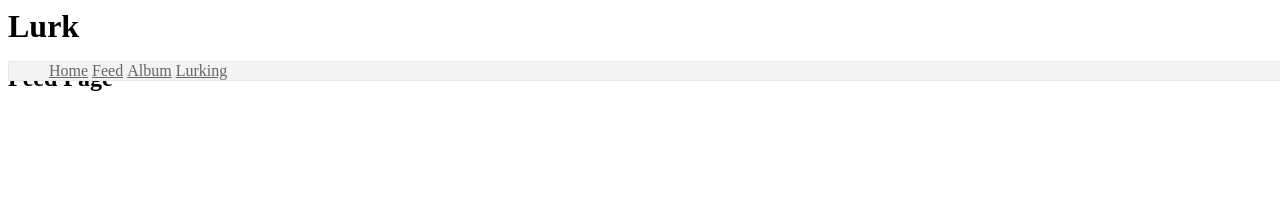
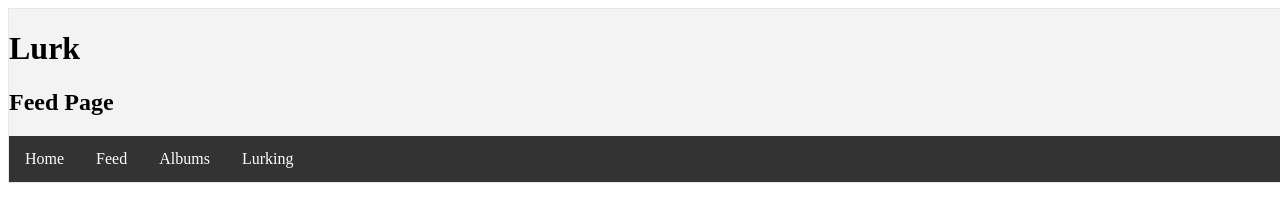
Before and after one commit to Jaiden16/SocialMediaApp, a plain HTML site: page client/pages/html/feed.html in a window 1280 px wide. Drawn offline with nearby package versions, Linux system fonts and the light colour scheme.

Commit message:
edited header & navigation bar

```diff
--- a/client/pages/css/feed.css
+++ b/client/pages/css/feed.css
@@ -1,23 +1,31 @@
 #header {
-    width: 100%;
-}
-
-h1 {
-    margin: 0 auto;
-}
-
-ul {
     position: fixed;
     width: 100%;
     border: 1px solid #e7e7e7;
     background-color: #f3f3f3;
 }
 
+ul {
+    list-style-type: none;
+    margin: 0;
+    padding: 0;
+    overflow: hidden;
+    background-color: #333;
+}
 
 li {
-    display: inline;
+  float: left;
 }
 
 li a {
-    color: #666;
+    display: block;
+    color: white;
+    text-align: center;
+    padding: 14px 16px;
+    text-decoration: none;
 }
+
+  /* Change the link color to #111 (black) on hover */
+li a:hover {
+    background-color: #111;
+}
--- a/client/pages/html/feed.html
+++ b/client/pages/html/feed.html
@@ -10,15 +10,23 @@
     <link rel="stylesheet" href="../css/feed.css">
 </head>
 <body>
-   <h1>Lurk</h1>
     <div id="header">
+    <div>
+     <h1>Lurk </h1>
+     <h2>Feed Page</h2>
+    </div>
+    <div>
         <ul>
             <li><a href="./user_profile.html">Home</a></li>
             <li><a href="./feed.html">Feed</a></li>
-            <li><a href="./album.html">Album</a></li>
+            <li><a href="./album.html">Albums</a></li>
             <li><a href="./lurking.html">Lurking</a></li>
         </ul>
     </div>
-    <h2>Feed Page</h2>
+
+    </div>
+    <div id="mainDiv">
+
+    </div>
 </body>
 </html>
```
Also changed, not shown: client/pages/html/album.html (+11 -3 lines), client/pages/html/lurking.html (+11 -3 lines), client/pages/html/user_profile.html (+11 -3 lines).
